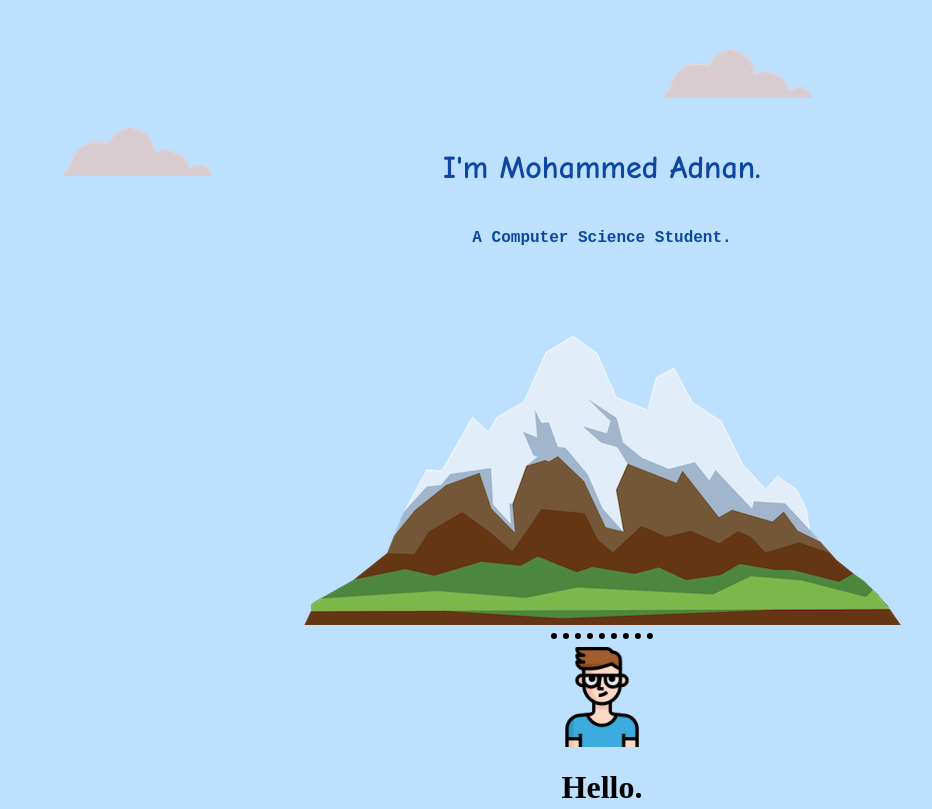
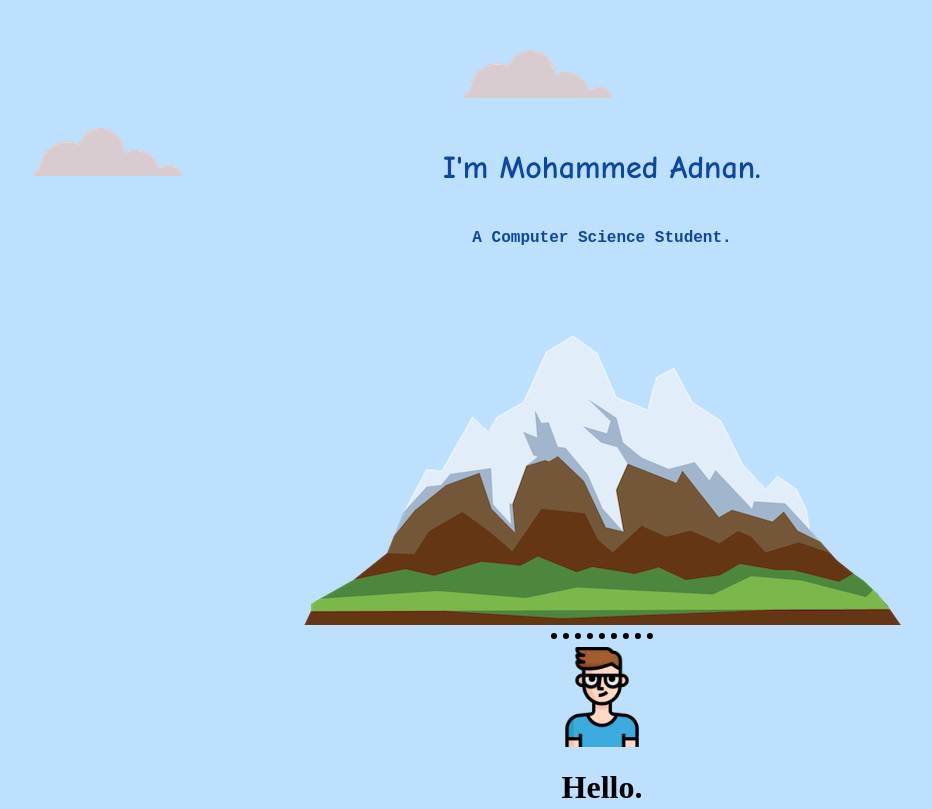
Before and after one commit to Mohammed-Adnan2000/My-bio, a plain HTML site: page index.html in a window 1280 px wide. Shown: the top 809 px of the page, without its empty margins (38-970 px from the left). Drawn offline with Linux system fonts and the light colour scheme.

Commit message:
Update style.css

```diff
--- a/style.css
+++ b/style.css
@@ -38,7 +38,7 @@ hr{
     display: block;
     background-color: #BCE0FD;
     position: absolute;
-    left: 700px;
+    left: 500px;
     top: 50px;
   }
 
@@ -46,7 +46,7 @@ hr{
     display: flex;
     background-color: #BCE0FD;
     position:absolute;
-    left: 100px;
+    left: 70px;
   }
 
   .mountain {
```
